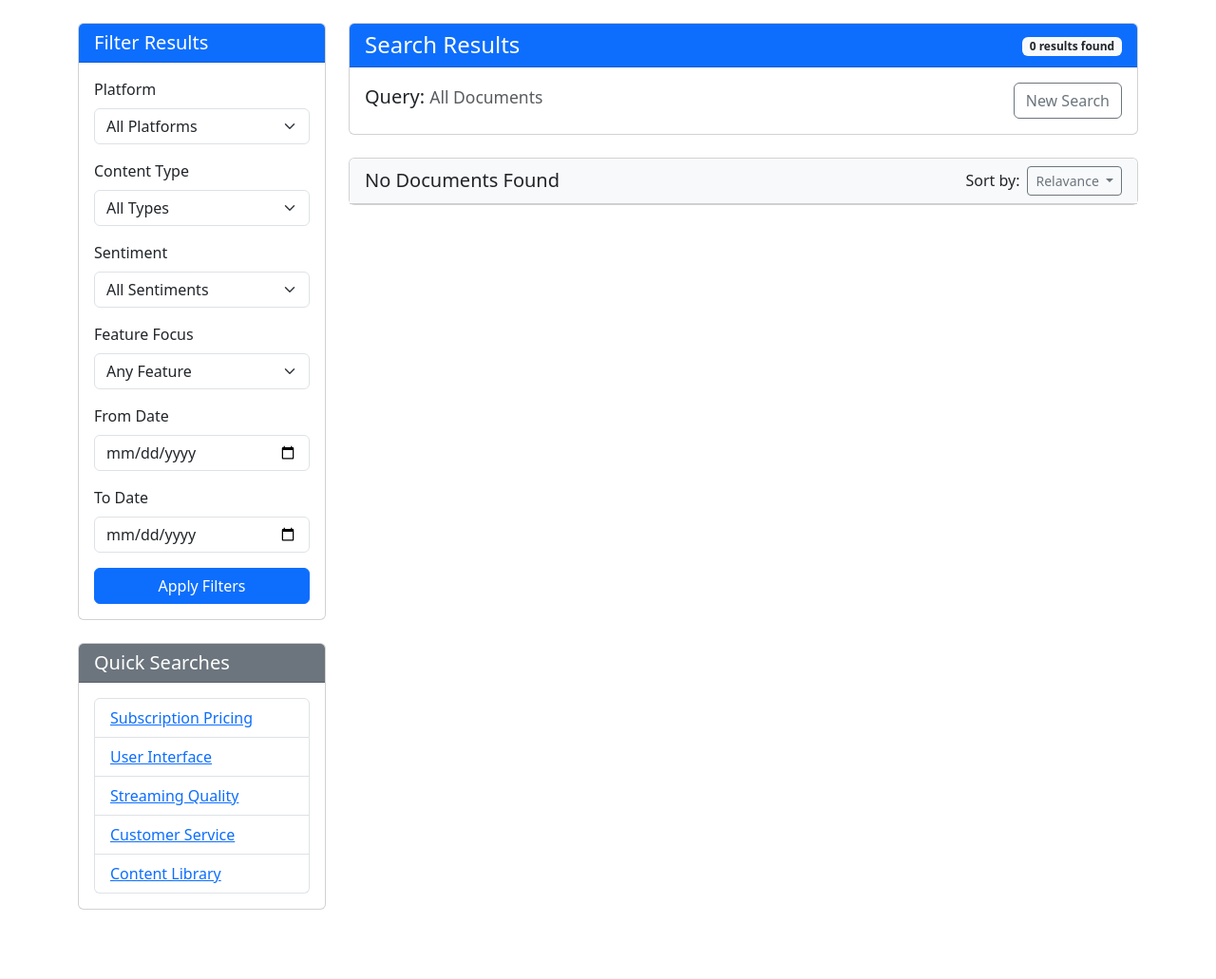
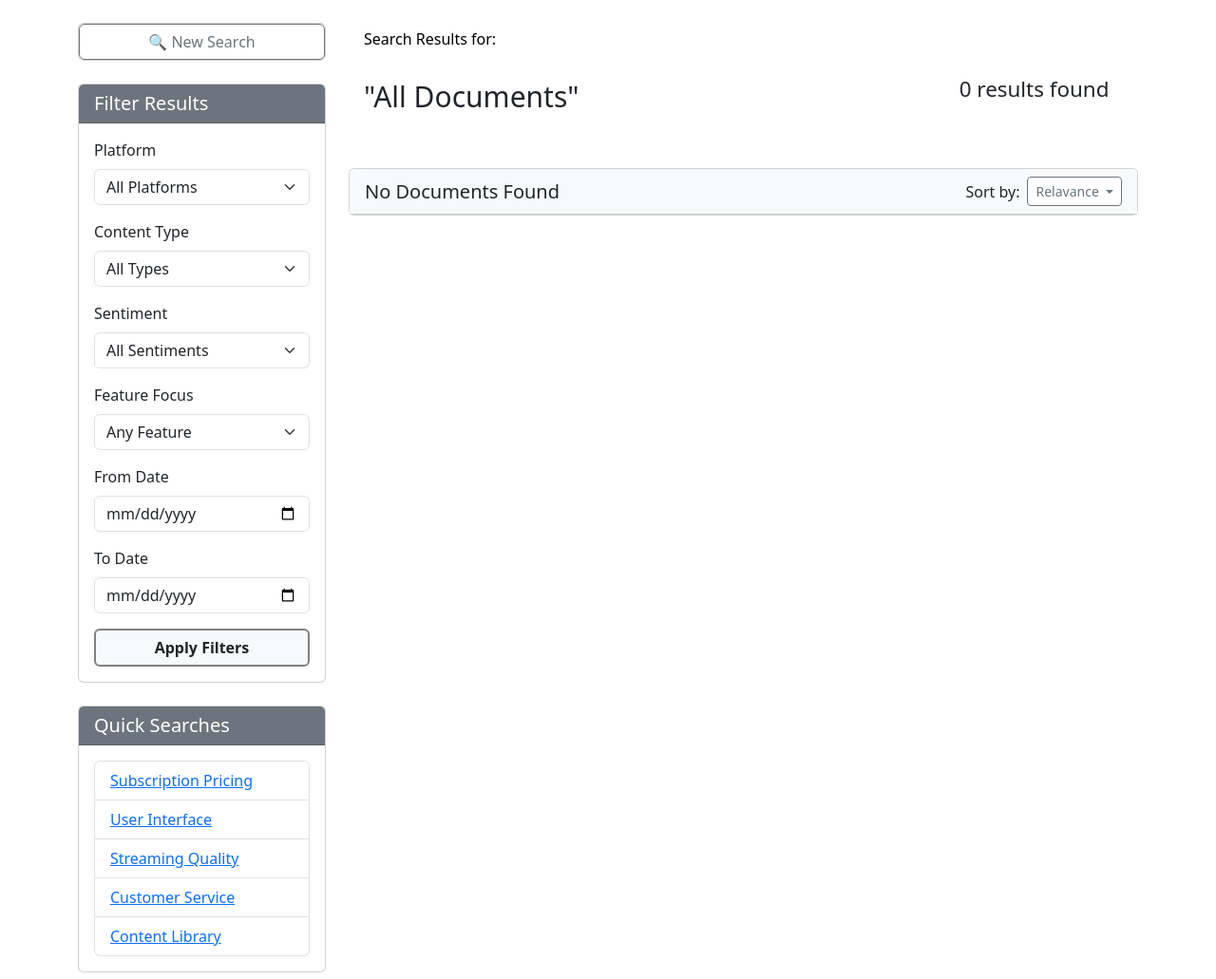
Before and after one commit to Alaneel/SC4021, a Flask app: page /search in a window 1280 px wide. Shown: the part 56-1087 px from the top of the page at 95% size. Run offline with Flask 3, Linux system fonts and the light colour scheme; data that the repository does not hold is empty; some libraries are stand-ins or nearby versions.

Commit message:
cleaned up

```diff
--- a/templates/search_results.html
+++ b/templates/search_results.html
@@ -12,7 +12,10 @@
     <!-- Search filters sidebar -->
     <div class="col-md-3">
         <div class="card mb-4">
-            <div class="card-header bg-primary text-white">
+            <a href="/" class="btn btn-outline-secondary">&#128269; New Search</a>
+        </div>
+        <div class="card mb-4">
+            <div class="card-header bg-secondary text-white">
                 <h5 class="mb-0">Filter Results</h5>
             </div>
             <div class="card-body">
@@ -79,7 +82,7 @@
                     </div>
 
                     <div class="d-grid">
-                        <button type="submit" class="btn btn-primary">Apply Filters</button>
+                        <button type="submit" class="btn btn-primary bg-light text-dark" style="border: 2px solid #808080; font-weight: bold;">Apply Filters</button>
                     </div>
                 </form>
             </div>
@@ -104,18 +107,17 @@
     <!-- Main content -->
     <div class="col-md-9">
         <!-- Search results header -->
-        <div class="card mb-4">
-            <div class="card-header bg-primary text-white d-flex justify-content-between align-items-center">
-                <h4 class="mb-0">Search Results</h4>
-                <div>
-                    <span class="badge bg-light text-dark">{{ num_found }} results found</span>
-                </div>
+        <div class="card mb-4" style="border: none;">
+            <div class="card-header bg-white text-black d-flex justify-content-between align-items-center" style="border-bottom: none; text-decoration: none;" >
+                <h4 class="mb-0" style="font-size: 1.0em; text-decoration: none; border-bottom: none; margin-bottom: 0;">Search Results for:</h4>
             </div>
             <div class="card-body">
                 <div class="d-flex justify-content-between align-items-center">
                     <div>
-                        <h5>Query: <small class="text-muted">{{ query if query != '*:*' else 'All Documents' }}</small></h5>
+                        <h5><small class="text-dark" style="font-size: 1.5em; margin-top: 0;">"{{ query if query != '*:*' else 'All Documents' }}"</small></h5>
                         <div>
+                            {% if selected_platform or selected_type or selected_sentiment or selected_feature and selected_feature != 'any' %}
+                            <small class="text-dark">{{ 'Filers:' }}</small>
                                 {% if selected_platform %}
                                 <span class="badge bg-info me-1">Platform: {{ selected_platform }}</span>
                                 {% endif %}
@@ -136,21 +138,21 @@
                                 {% if selected_feature and selected_feature != 'any' %}
                                 <span class="badge bg-primary me-1">Feature: {{ selected_feature }}</span>
                                 {% endif %}
+                            {% endif %}
                         </div>
                     </div>
-                    <div>
-                        <a href="/" class="btn btn-outline-secondary">New Search</a>
+                    <div class="card mb-4" style="border: none;">
+                        <span class="badge bg-white text-dark" style="font-size: 1.4em; font-weight: normal;">{{ num_found }} results found</span>
                     </div>
                 </div>
             </div>
         </div>
 
-        <!-- Visualizations -->
+
+
         <!-- Visualizations -->
         {% if visualizations %}
-        <div class="card mb-4">
-            <div class="card-header bg-info text-white d-flex justify-content-between align-items-center">
-                <h5 class="mb-0">Data Visualization</h5>
+        <div class="card-header bg-white d-flex justify-content-between align-items-center">
             <select id="visualization-select" class="form-select w-auto">
                 <option value="" selected>Select a Visualization</option>
                 {% if visualizations.platform_pie %}
@@ -166,7 +168,6 @@
                 <option value="time">Timeline</option>
                 {% endif %}
             </select>
-            </div>
             <div class="card-body">
                 <div id="visualization-container">
                     {% if visualizations.platform_pie %}
@@ -207,7 +208,7 @@
                 </h5>
                 <div class="d-flex align-items-center">
                     <span class="me-2">Sort by:</span>
-                    <div class="dropdown">
+                    <div class="dropdown bg-white">
                         <button class="btn btn-sm btn-outline-secondary dropdown-toggle" type="button" id="sortDropdown" data-bs-toggle="dropdown" aria-expanded="false">
                             {% if sort == 'created_at asc' %}
                                 Date Ascending
```
Lines whose indentation alone changed are shown as unchanged.
